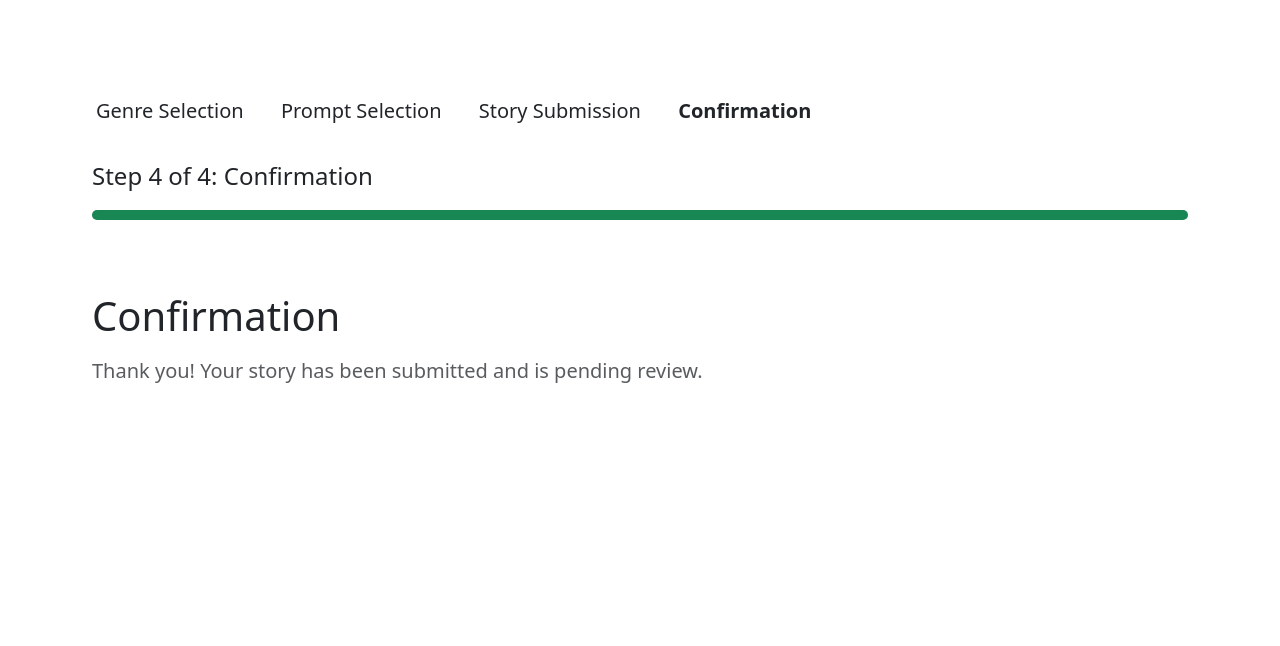
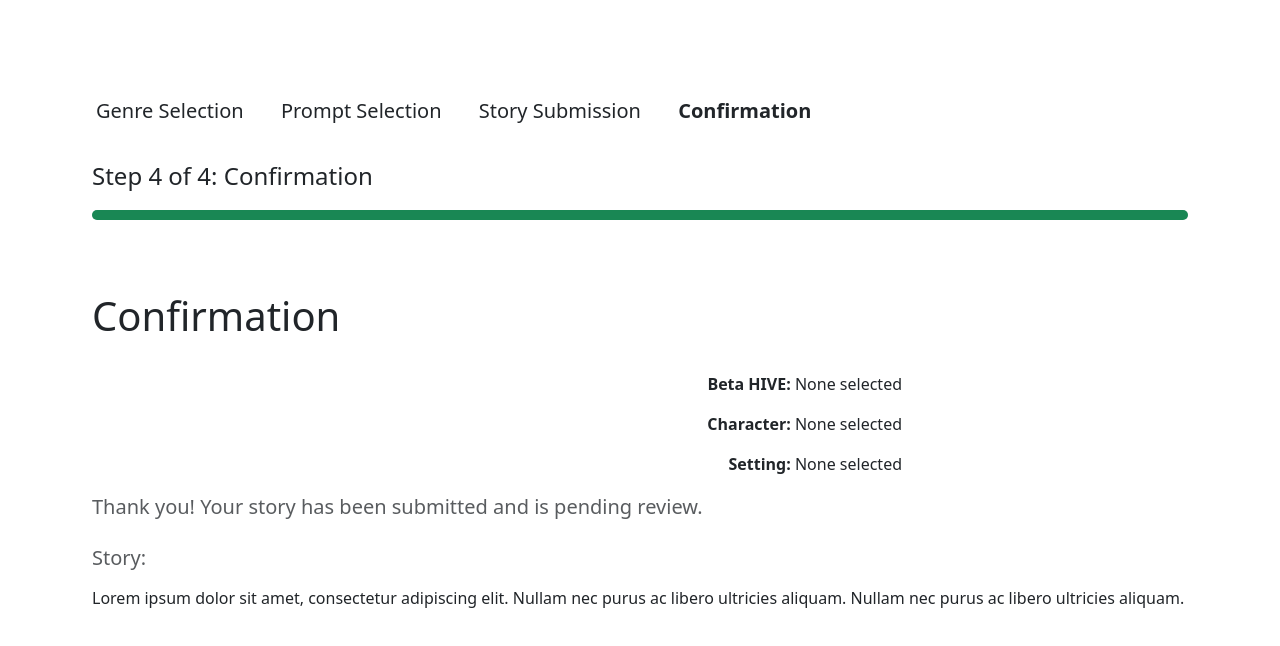
Before and after one commit to AplUSAndmINUS/beta-hive-story-submission, a React (Create React App) app: page /confirmation in a window 1280 px wide. Shown: the top 646 px of the page. Built offline with nearby package versions, Linux system fonts and the light colour scheme; the HTML template or start-up script is replaced by a standard one.

Commit message:
updated the story confirmation page for placeholders for the user story

```diff
--- a/src/pages/confirmation/confirmation.tsx
+++ b/src/pages/confirmation/confirmation.tsx
@@ -1,4 +1,6 @@
 import React from 'react';
+
+import Selections from '../../components/selections/selections';
 
 export const Confirmation: React.FC = () => {
   return (
@@ -6,8 +8,15 @@ export const Confirmation: React.FC = () => {
       <div className='row d-flex justify-content-between align-items-center'>
         <div className='col'>
           <h1 className='bd-title pb-2 mt-4'>Confirmation</h1>
+          <Selections />
           <p className='text-muted pb-2 mt-2 fs-5'>
             Thank you! Your story has been submitted and is pending review.
+          </p>
+          <h3 className='text-muted pb-2 mt-2 fs-5'>Story:</h3>
+          <p>
+            Lorem ipsum dolor sit amet, consectetur adipiscing elit. Nullam nec
+            purus ac libero ultricies aliquam. Nullam nec purus ac libero
+            ultricies aliquam.
           </p>
         </div>
       </div>
```
Also changed, not shown: src/pages/story-submission/story-submission.tsx (line endings or trailing spaces).
